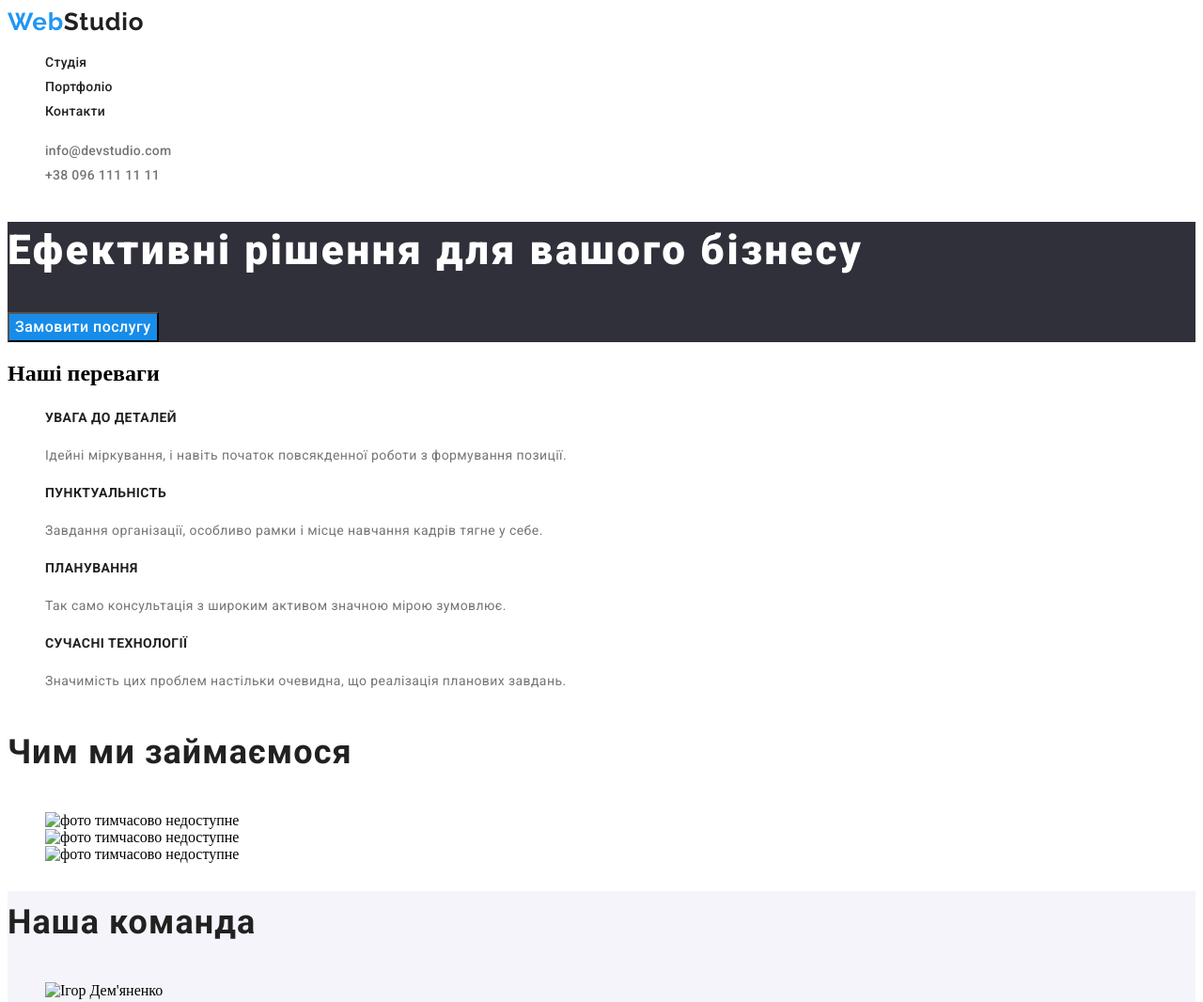
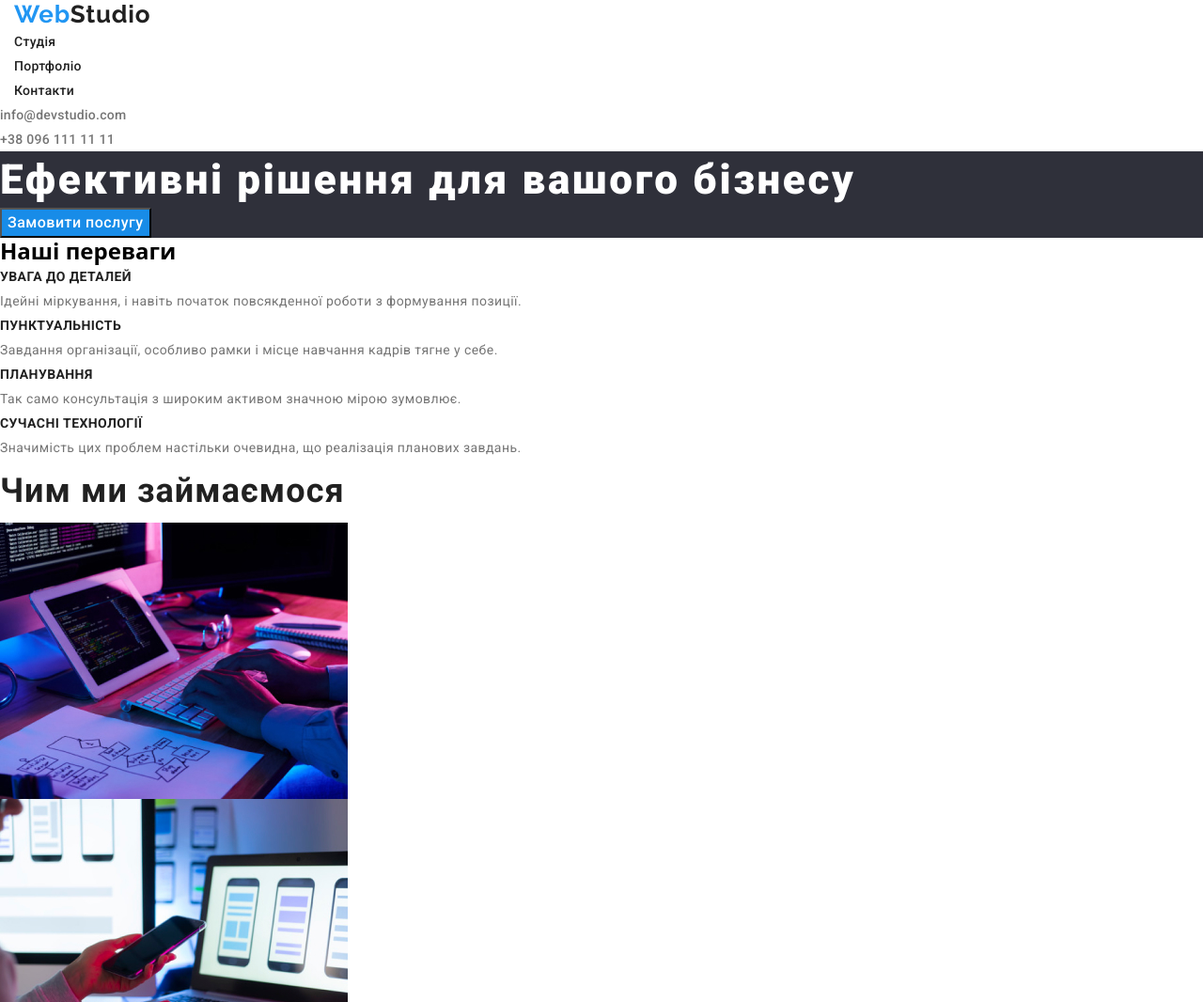
Before and after one commit to vitalik100/goit-markup-hw-03, a plain HTML site: page index.html in a window 1280 px wide. Shown: the top 1066 px of the page at 94% size. Drawn offline with nearby package versions, Linux system fonts and the light colour scheme.

Commit message:
goit-markup-hw-3

```diff
--- a/css/styles.css
+++ b/css/styles.css
@@ -12,6 +12,27 @@ img {
 }
 .body {
   font-family: "Roboto", sans-serif;
+}
+h1,
+h2,
+h3,
+h4,
+p {
+  margin-top: 0;
+  margin-bottom: 0;
+}
+ul,
+li {
+  margin-top: 0;
+  margin-bottom: 0;
+  padding-left: 0;
+}
+.container {
+  width: 1200px;
+  margin-left: auto;
+  margin-right: auto;
+  margin-left: 15px;
+  margin-right: 15px;
 }
 .logo {
   font-family: "Raleway", Roboto;
--- a/index.html
+++ b/index.html
@@ -11,10 +11,13 @@
       href="https://fonts.googleapis.com/css2?family=Raleway:wght@700&family=Roboto:wght@400;500;700;900&display=swap"
       rel="stylesheet"
     />
+    <link rel="stylesheet"
+    href="https://cdn.jsdelivr.net/npm/modern-normalize@1.1.0/modern-normalize.min.css">
     <link rel="stylesheet" href="./css/styles.css" />
   </head>
   <body>
     <header class="page-header">
+      <div class="container">
         <nav class="page-navigation" >
           <a class="logo link" href="/index.html">Web<span class="logo-header">Studio</span></a>
           <ul class="menu list " >
@@ -26,6 +29,7 @@
             <li class="menu-item">
               <a class="menu-link link" href="">Контакти</a></li>
              </nav>
+      </div>
       <ul class="contact list" >
         <li>
           <a class="contact-gmail link" href="info@devstudio.com">info@devstudio.com</a>
```
Also changed, not shown: images/WebStudio.jpg (added), images/application.jpg (added), images/applicationone.jpg (added), images/business.jpg (added), images/design.jpg (added), images/designone.jpg (added), images/desktop.jpg (added), images/desktop2.jpg (added), images/desktop3.jpg (added), images/employeefour.jpg (added), images/employeeone.jpg (added), images/employeethree.jpg (added), images/employeetwo.jpg (added), images/marketing.jpg (added), 3 more files. Lines whose indentation alone changed are shown as unchanged.
